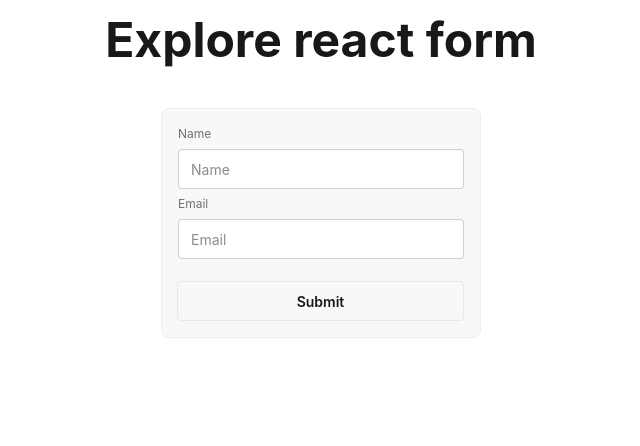
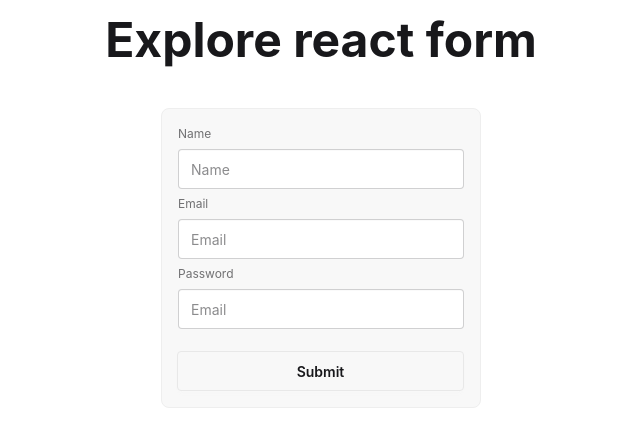
Before and after one commit to antnose/PH-Module-44, a React (Vite) app in the folder React_Form/: page / in a window 1280 px wide. Shown: the top 446 px of the page, without its empty margins (319-959 px from the left). Built offline with nearby package versions, Linux system fonts and the light colour scheme.

Commit message:
make a custom hook and make it reusable

```diff
--- a/React_Form/src/App.jsx
+++ b/React_Form/src/App.jsx
@@ -1,6 +1,7 @@
 import "./App.css";
 import ControlField from "./components/ControledField/ControlField";
 import FormAction from "./components/FormAction/FormAction";
+import HookForm from "./components/HookForm/HookForm";
 import SimpleForm from "./components/SimpleForm/SimpleForm";
 import UnControlField from "./components/UnControlField/UnControlField";
 
@@ -17,7 +18,9 @@ function App() {
 
       {/* <ControlField /> */}
 
-      <UnControlField />
+      {/* <UnControlField /> */}
+
+      <HookForm />
     </div>
   );
 }
--- /dev/null
+++ b/React_Form/src/components/HookForm/HookForm.jsx
@@ -0,0 +1,59 @@
+import useInputField from "../../hooks/useInputField";
+
+const HookForm = () => {
+  const [name, nameOnchange] = useInputField("");
+  const [email, emailOnChange] = useInputField("");
+  const [password, passwordOnChange] = useInputField("");
+
+  const handleSubmit = (e) => {
+    e.preventDefault();
+    console.log("submit", name);
+  };
+  return (
+    <div className="mt-11">
+      <form
+        onSubmit={handleSubmit}
+        className="fieldset bg-base-200 border-base-300 rounded-box w-xs border p-4 mx-auto"
+      >
+        <label className="label">Name</label>
+        <input
+          name="name"
+          type="text"
+          className="input"
+          placeholder="Name"
+          onChange={nameOnchange}
+          defaultValue={name}
+        />
+
+        <label className="label">Email</label>
+        <input
+          name="email"
+          type="email"
+          className="input"
+          placeholder="Email"
+          onChange={emailOnChange}
+          defaultValue={email}
+        />
+
+        <label className="label">Password</label>
+        <input
+          name="email"
+          type="password"
+          className="input"
+          placeholder="Email"
+          onChange={passwordOnChange}
+          defaultValue={password}
+        />
+
+        <input
+          className="join-item btn mt-4"
+          type="submit"
+          name="options"
+          aria-label="Submit"
+        />
+      </form>
+    </div>
+  );
+};
+
+export default HookForm;
--- /dev/null
+++ b/React_Form/src/hooks/useInputField.jsx
@@ -0,0 +1,11 @@
+import { useState } from "react";
+
+const useInputField = (defaultValue) => {
+  const [fieldValue, setFieldValue] = useState(defaultValue);
+  const handleFieldOnChange = (e) => {
+    setFieldValue(e.target.value);
+  };
+  return [fieldValue, handleFieldOnChange];
+};
+
+export default useInputField;
```
